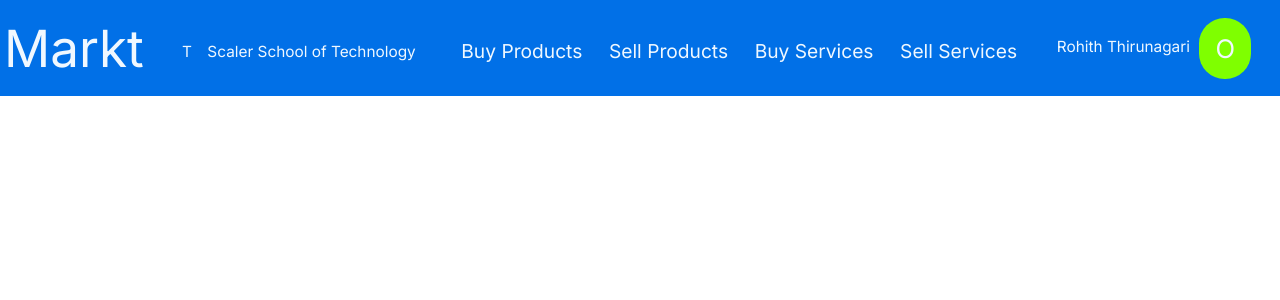
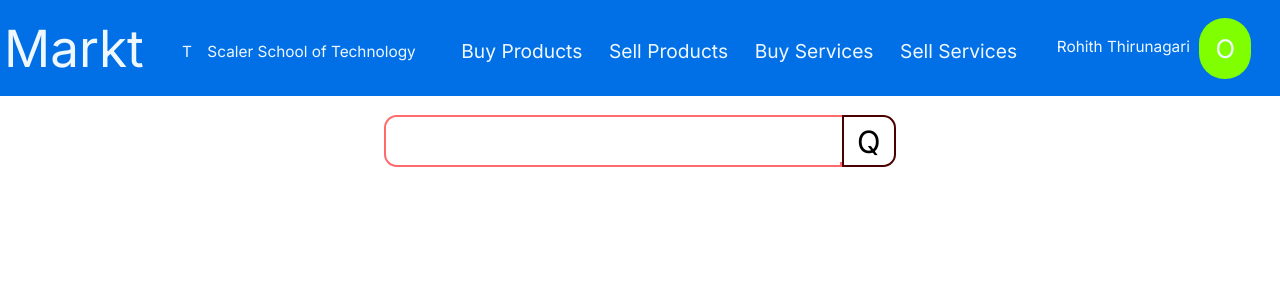
Before and after one commit to Markt-2024/Markt, a Next.js app: page / in a window 1280 px wide. Shown: the top 300 px of the page. Built offline with nearby package versions, Linux system fonts and the light colour scheme.

Commit message:
added searchbar Component

```diff
--- /dev/null
+++ b/src/app/components/SearchBar/SearchBar.css
@@ -0,0 +1,43 @@
+.SearchBar{
+    height: 6vh;
+    width: 40vw;
+    /* border:  2px solid black; */
+    display: flex;
+    margin: 1.5%;
+    margin-left: 30%;
+    box-sizing: border-box;
+}
+.SearchBox{
+    height: 100%;
+    width: 90%;
+    border:  2px solid rgb(255, 106, 106);
+    border-radius: 1vw 0 0 1vw;
+}
+.SearchBtn{
+    height: 100%;
+    width: 10%;
+    border:  2px solid rgb(75, 0, 0);
+    border-radius: 0 1vw 1vw 0;
+    display: flex;
+    justify-content: center;
+    align-items: center;
+    font-size: 2.4vw;
+}
+
+.SearchBtn:hover{
+    cursor: pointer;
+}
+
+input{
+    height: 90%;
+    width: 99%;
+    border-radius: 1vw 0 0 1vw;
+    border: none;
+    font-size: 1.5vw;
+    padding-left: 2%;
+}
+
+input:focus{
+    border: none;
+    outline: none;
+}
--- /dev/null
+++ b/src/app/components/SearchBar/SearchBar.js
@@ -0,0 +1,14 @@
+import "./SearchBar.css"
+export default function SearchBar() {
+    return(
+        <div className="SearchBar">
+            <div className="SearchBox">
+                <input>
+                </input>
+            </div>
+            <div className="SearchBtn">
+                Q
+            </div>
+        </div>
+    );
+}
--- a/src/app/globals.css
+++ b/src/app/globals.css
@@ -1,7 +1,6 @@
 body{
   display: flex;
-  justify-content: center;
-  align-items: start;
+  flex-direction: column;
   padding: 0%;
   margin: 0%;
 }
--- a/src/app/page.js
+++ b/src/app/page.js
@@ -1,9 +1,11 @@
 import Navbar from "./components/Navbar/Navbar.js";
+import SearchBar from "./components/SearchBar/SearchBar.js";
 import "./globals.css"
 export default function Home() {
   return (
-    <div className="main">
+    <div>
       <Navbar/>
+      <SearchBar/>
     </div>
   );
 }
```
